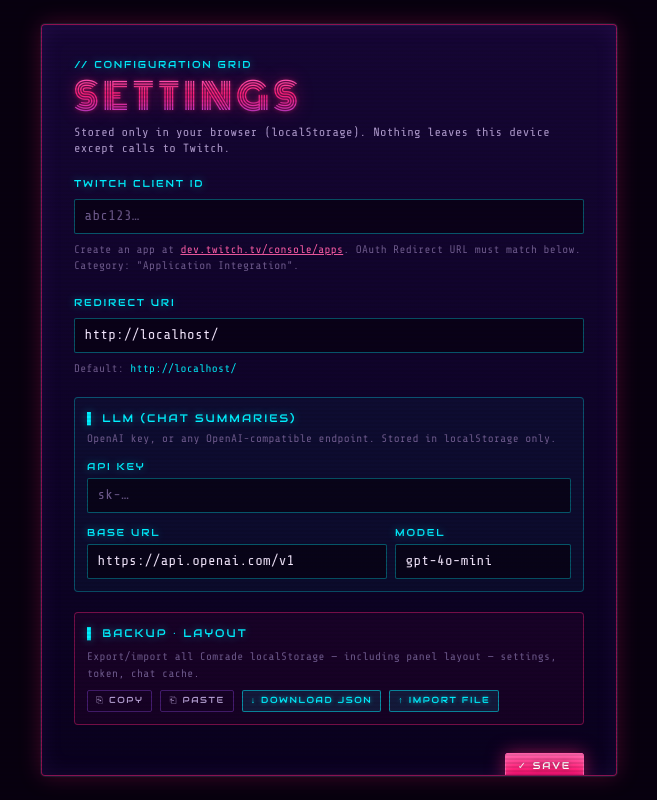
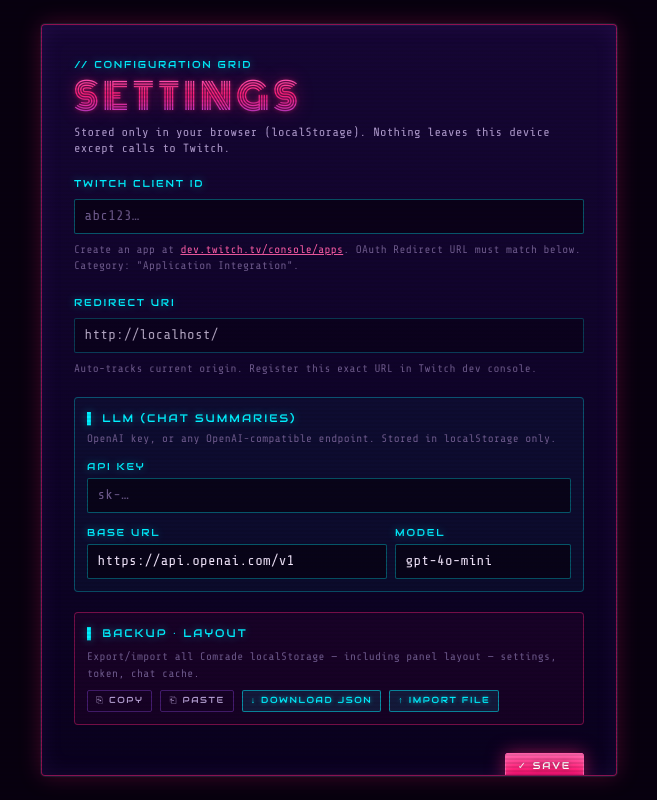
Before and after one commit to cleanunicorn/comrade, a React (Vite) app: page / in a window 1280 px wide. Shown: the whole page, without its empty margins (311-968 px from the left). Built offline with nearby package versions, Linux system fonts and the light colour scheme.

Commit message:
fix: update redirect URI handling in Settings and loadSettings

```diff
--- a/src/components/Settings.tsx
+++ b/src/components/Settings.tsx
@@ -10,7 +10,6 @@ interface Props {
 export function Settings({ onDone, embedded }: Props) {
   const { settings, update } = useSettings();
   const [clientId, setClientId] = useState(settings.twitchClientId);
-  const [redirectUri, setRedirectUri] = useState(settings.redirectUri);
   const [llmApiKey, setLlmApiKey] = useState(settings.llmApiKey);
   const [llmBaseUrl, setLlmBaseUrl] = useState(settings.llmBaseUrl);
   const [llmModel, setLlmModel] = useState(settings.llmModel);
@@ -21,7 +20,7 @@ export function Settings({ onDone, embedded }: Props) {
     e.preventDefault();
     update({
       twitchClientId: clientId.trim(),
-      redirectUri: redirectUri.trim(),
+      redirectUri: window.location.origin + "/",
       llmApiKey: llmApiKey.trim(),
       llmBaseUrl: llmBaseUrl.trim() || "https://api.openai.com/v1",
       llmModel: llmModel.trim() || "gpt-4o-mini",
@@ -123,13 +122,12 @@ export function Settings({ onDone, embedded }: Props) {
         <div className="space-y-2">
           <label className="sw-accent block text-[10px] text-[var(--sw-cyan)]">Redirect URI</label>
           <input
-            value={redirectUri}
-            onChange={(e) => setRedirectUri(e.target.value)}
-            className="sw-input w-full text-sm"
-            required
+            value={window.location.origin + "/"}
+            readOnly
+            className="sw-input w-full text-sm opacity-70"
           />
           <p className="sw-mono text-[11px] text-[var(--sw-text-faint)]">
-            Default: <code className="text-[var(--sw-cyan)]">{window.location.origin}/</code>
+            Auto-tracks current origin. Register this exact URL in Twitch dev console.
           </p>
         </div>
 
--- a/src/settings/store.ts
+++ b/src/settings/store.ts
@@ -91,14 +91,18 @@ export const DEFAULT_SETTINGS: Settings = {
   hiddenPanels: [],
 };
 
+function currentRedirectUri(): string {
+  return typeof window !== "undefined" ? window.location.origin + "/" : "";
+}
+
 export function loadSettings(): Settings {
   try {
     const raw = localStorage.getItem(KEY);
-    if (!raw) return { ...DEFAULT_SETTINGS };
+    if (!raw) return { ...DEFAULT_SETTINGS, redirectUri: currentRedirectUri() };
     const parsed = JSON.parse(raw) as Partial<Settings>;
-    return { ...DEFAULT_SETTINGS, ...parsed };
+    return { ...DEFAULT_SETTINGS, ...parsed, redirectUri: currentRedirectUri() };
   } catch {
-    return { ...DEFAULT_SETTINGS };
+    return { ...DEFAULT_SETTINGS, redirectUri: currentRedirectUri() };
   }
 }
 
```
